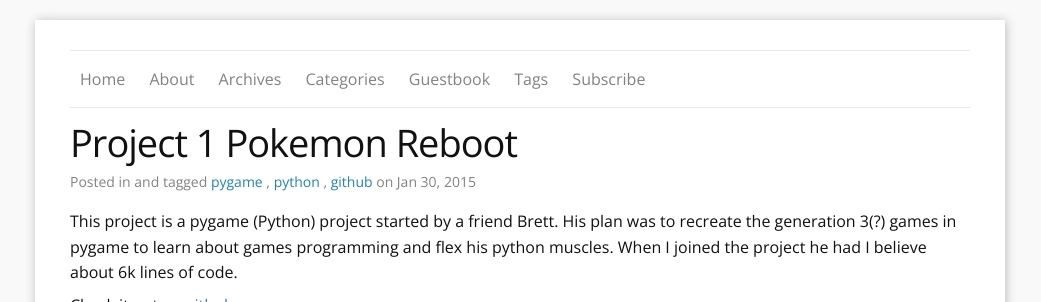
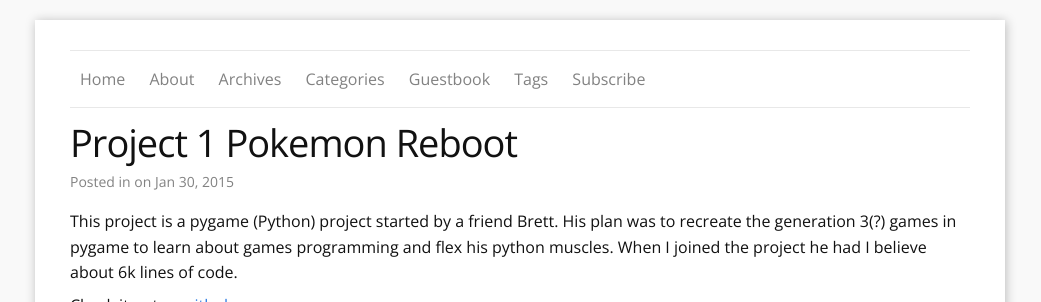
Before and after one commit to gabeochoa/blog, a Jekyll site: the page built from _posts/2015-1-30-Project-1-Pokemon-Reboot.markdown, in a window 1280 px wide, cut to the strip 0-302 px from the top of the page. Shown: the whole strip, without its empty margins (120-1161 px from the left). Built offline with Jekyll 4.4.1, drawn with Linux system fonts in a browser that asks for light colours; comment, search, counter and statistics services are not loaded.

Commit message:
Update 2015-1-30-Project-1-Pokemon-Reboot.markdown

```diff
--- a/_posts/2015-1-30-Project-1-Pokemon-Reboot.markdown
+++ b/_posts/2015-1-30-Project-1-Pokemon-Reboot.markdown
@@ -4,9 +4,6 @@ title: Project 1 Pokemon Reboot
 layout: post
 author: Gabe
 tags:
-- pygame
-- python
-- github
 ---
 
 This project is a pygame (Python) project started by a friend Brett. His plan was to recreate the generation 3(?) games in pygame to learn about games programming and flex his python muscles. When I joined the project he had I believe about 6k lines of code.
```
